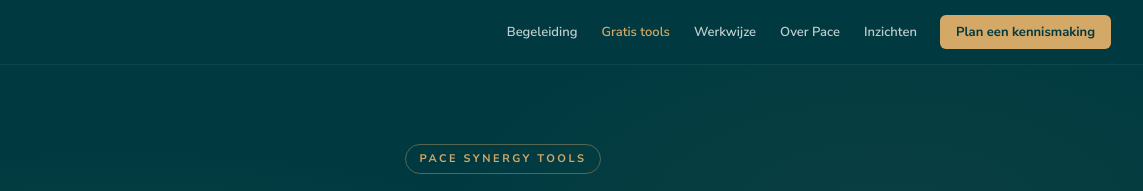
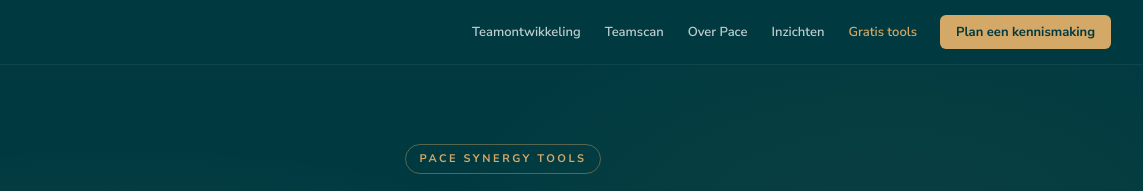
Before and after one commit to SynergyPace/pace-tools, a plain HTML site: page index.html in a window 1280 px wide. Shown: the top 191 px of the page, 137-1280 px from the left. Drawn offline with Linux system fonts and the light colour scheme.

Commit message:
Navigatie gelijk aan nieuwe dienstenstructuur (Teamontwikkeling, Teamscan)
Co-Authored-By: Claude Opus 5.5 <noreply@anthropic.com>

```diff
--- a/index.html
+++ b/index.html
@@ -199,11 +199,11 @@ body { font-family: 'Nunito Sans', sans-serif; background: var(--achtergrond); c
       <img src="https://static.wixstatic.com/media/39909a_c635089683d543b5bb016ccb45e066fd~mv2.png/v1/fill/w_79,h_45,al_c,q_85,usm_0.66_1.00_0.01,enc_avif,quality_auto/39909a_c635089683d543b5bb016ccb45e066fd~mv2.png" alt="Pace">
     </a>
     <ul class="nav-links">
-      <li><a href="https://www.pacesynergy.nl/begeleiding">Begeleiding</a></li>
-      <li><a href="https://www.pacesynergy.nl/gratis-tools" class="actief">Gratis tools</a></li>
-      <li><a href="https://www.pacesynergy.nl/werkwijze">Werkwijze</a></li>
+      <li><a href="https://www.pacesynergy.nl/teamontwikkeling">Teamontwikkeling</a></li>
+      <li><a href="https://www.pacesynergy.nl/teamscan">Teamscan</a></li>
       <li><a href="https://www.pacesynergy.nl/over-pace">Over Pace</a></li>
       <li><a href="https://www.pacesynergy.nl/inzichten">Inzichten</a></li>
+      <li><a href="https://www.pacesynergy.nl/gratis-tools" class="actief">Gratis tools</a></li>
       <li><a href="https://calendly.com/pace-synergy/kennismaking" class="nav-cta" target="_blank" rel="noopener">Plan een kennismaking</a></li>
     </ul>
     <button class="nav-toggle" onclick="document.querySelector('.nav-mobiel').classList.toggle('open')" aria-label="Menu">
@@ -211,11 +211,11 @@ body { font-family: 'Nunito Sans', sans-serif; background: var(--achtergrond); c
     </button>
   </nav>
   <nav class="nav-mobiel">
-    <a href="https://www.pacesynergy.nl/begeleiding">Begeleiding</a>
-    <a href="https://www.pacesynergy.nl/gratis-tools" class="actief">Gratis tools</a>
-    <a href="https://www.pacesynergy.nl/werkwijze">Werkwijze</a>
+    <a href="https://www.pacesynergy.nl/teamontwikkeling">Teamontwikkeling</a>
+    <a href="https://www.pacesynergy.nl/teamscan">Teamscan</a>
     <a href="https://www.pacesynergy.nl/over-pace">Over Pace</a>
     <a href="https://www.pacesynergy.nl/inzichten">Inzichten</a>
+    <a href="https://www.pacesynergy.nl/gratis-tools" class="actief">Gratis tools</a>
     <a href="https://calendly.com/pace-synergy/kennismaking" class="nav-cta-mobiel" target="_blank" rel="noopener">Plan een kennismaking</a>
   </nav>
 </header>
```
